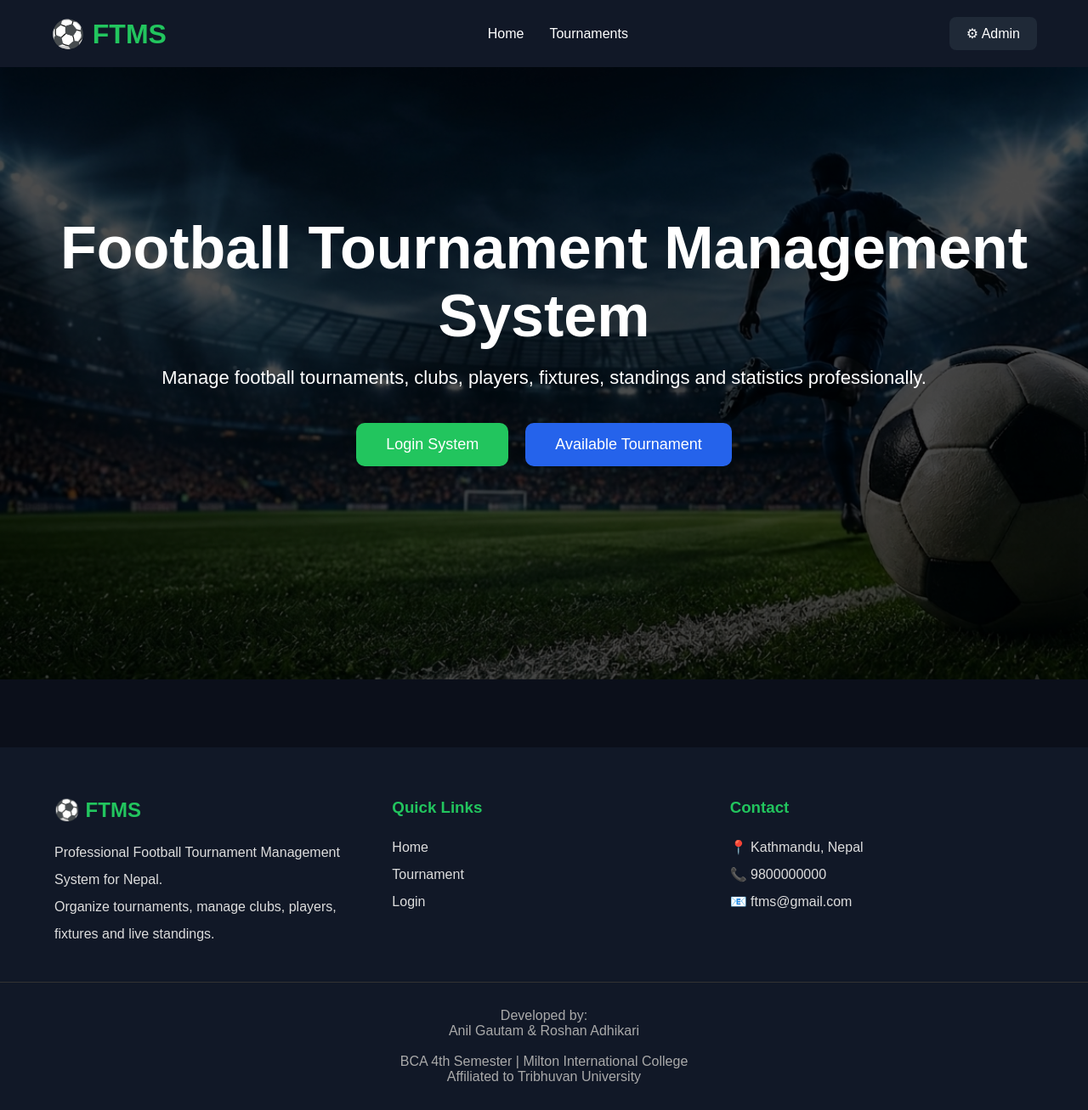
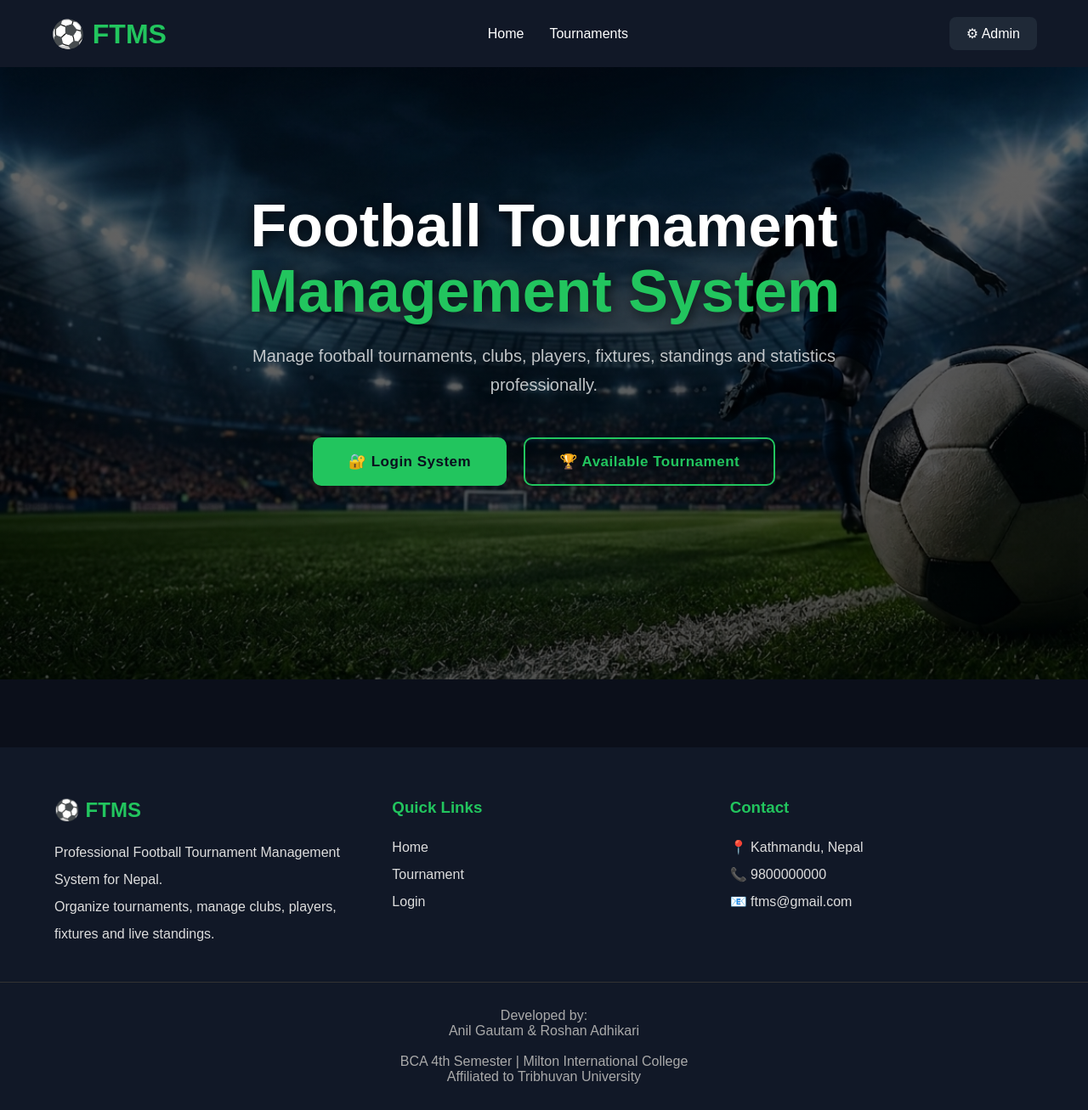
Before and after one commit to gautamanil6240-commits/FTMS, a Django app: page / in a window 1280 px wide. Shown: the whole page at 85% size. Run offline with Django 5.2, Linux system fonts and the light colour scheme.

Commit message:
available commit

```diff
--- a/static/css/home.css
+++ b/static/css/home.css
@@ -1,51 +1,93 @@
-.home-page{
-    width:100%;
-    height:100vh;
-    background:url('/static/images/homebg.png');
-    background-size:cover;
-    background-position:center;
+/* home.css */
+
+.home-page {
+    width: 100%;
+    height: 100vh;
+    background:
+        linear-gradient(rgba(0,0,0,0.60), rgba(0,0,0,0.65)),
+        url('/static/images/homebg.png');
+    background-size: cover;
+    background-position: center;
+    background-attachment: fixed;
 }
 
-.overlay{
-    width:100%;
-    height:100%;
-    background:rgba(0,0,0,0.7);
-    display:flex;
-    justify-content:center;
-    align-items:center;
-    text-align:center;
+.overlay {
+    width: 100%;
+    height: 100%;
+    display: flex;
+    justify-content: center;
+    align-items: center;
+    text-align: center;
 }
 
-.home-content h1{
-    font-size:70px;
-    margin-bottom:20px;
+.home-content {
+    max-width: 800px;
+    padding: 20px;
 }
 
-.home-content p{
-    font-size:22px;
-    margin-bottom:40px;
+.home-content h1 {
+    font-size: 70px;
+    font-weight: 900;
+    color: white;
+    margin-bottom: 20px;
+    text-shadow: 2px 2px 15px rgba(0,0,0,0.8);
+    line-height: 1.1;
 }
 
-.home-buttons{
-    display:flex;
-    justify-content:center;
-    gap:20px;
+.home-content h1 span {
+    color: #22c55e;
 }
 
-.btn{
-    background:#22c55e;
-    padding:15px 35px;
-    border-radius:10px;
-    text-decoration:none;
-    color:white;
-    font-size:18px;
-    transition:0.3s;
+.home-content p {
+    font-size: 20px;
+    color: rgba(255,255,255,0.75);
+    margin-bottom: 45px;
+    line-height: 1.7;
 }
 
-.btn:hover{
-    transform:scale(1.05);
+.home-buttons {
+    display: flex;
+    justify-content: center;
+    gap: 20px;
+    flex-wrap: wrap;
 }
 
-.btn2{
-    background:#2563eb;
+/* Both buttons same size and shape */
+.btn {
+    padding: 16px 40px;
+    border-radius: 10px;
+    text-decoration: none;
+    font-size: 17px;
+    font-weight: 700;
+    transition: all 0.3s;
+    display: inline-block;
+    letter-spacing: 0.5px;
 }
+
+/* Button 1 - Login - filled green */
+.btn-login-home {
+    background: #22c55e;
+    color: #0a0f1e;
+    border: 2px solid #22c55e;
+}
+
+.btn-login-home:hover {
+    background: #16a34a;
+    border-color: #16a34a;
+    transform: translateY(-3px);
+    box-shadow: 0 10px 30px rgba(34,197,94,0.4);
+}
+
+/* Button 2 - Tournament - outline green */
+.btn-tournament-home {
+    background: transparent;
+    color: #22c55e;
+    border: 2px solid #22c55e;
+}
+
+.btn-tournament-home:hover {
+    background: #22c55e;
+    color: #0a0f1e;
+    transform: translateY(-3px);
+    box-shadow: 0 10px 30px rgba(34,197,94,0.4);
+}
--- a/templates/common/home.html
+++ b/templates/common/home.html
@@ -3,8 +3,7 @@
 
 {% block extra_css %}
 
-<link rel="stylesheet"
-      href="{% static 'css/home.css' %}">
+<link rel="stylesheet" href="{% static 'css/home.css' %}">
 
 {% endblock %}
 
@@ -17,10 +16,8 @@
         <div class="home-content">
 
             <h1>
-
-                Football Tournament
-                Management System
-
+                Football Tournament <br>
+                <span>Management System</span>
             </h1>
 
             <p>
@@ -31,25 +28,17 @@
                 professionally.
 
             </p>
-
             <div class="home-buttons">
 
-                <a href="{% url 'login_selection' %}"
-                   class="btn">
-
-                    Login System
-
+                <a href="{% url 'login_selection' %}" class="btn btn-login-home">
+                    🔐 Login System
                 </a>
 
-                <a href="#"
-                   class="btn btn2">
-
-                    Available Tournament
-
+                <a href="{% url 'tournament_list' %}" class="btn btn-tournament-home">
+                    🏆 Available Tournament
                 </a>
 
             </div>
-
         </div>
 
     </div>
```
Also changed, not shown: accounts/urls.py (+7 -7 lines), accounts/views.py (+9 -3 lines), db.sqlite3.
